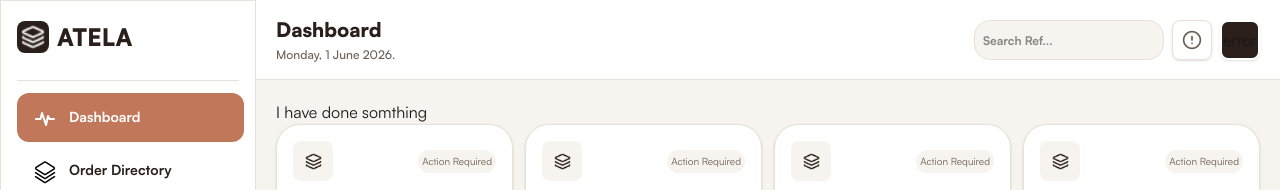
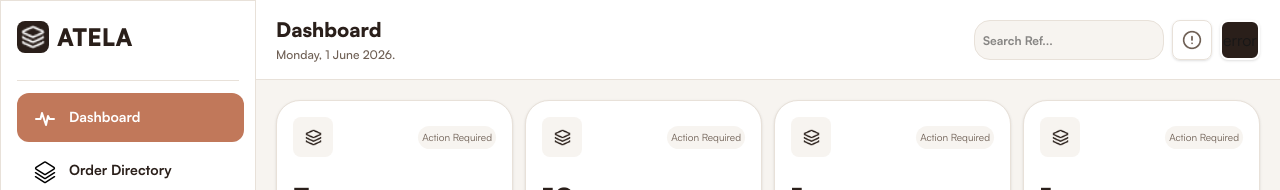
Before and after one commit to samuel-oluwadamisi/atela, a Next.js app: page /admin in a window 1280 px wide. Shown: the top 190 px of the page. Built offline with nearby package versions, Linux system fonts and the light colour scheme; no server answers.

Commit message:
feat: removed test commit

```diff
--- a/src/features/admin/dashboard/screens/DashboardHome.tsx
+++ b/src/features/admin/dashboard/screens/DashboardHome.tsx
@@ -14,7 +14,6 @@ const DashboardHomeScreen = () => {
     ]
   return (
     <main>
-    <p>I have done somthing </p>
         <div className='flex items-center gap-3 mb-6'>
             {data.map((info, index)=> (
                 <InfoCard key={index} info={info} />
```
